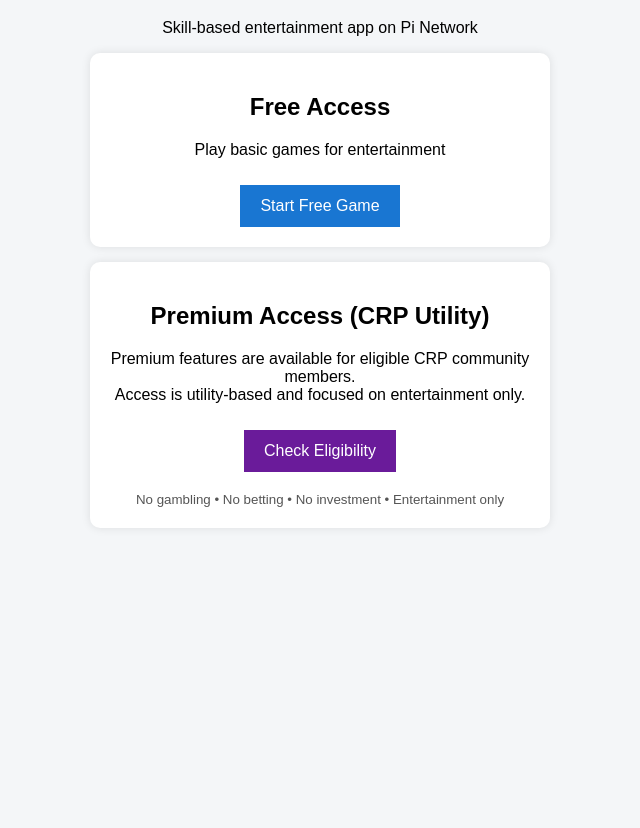
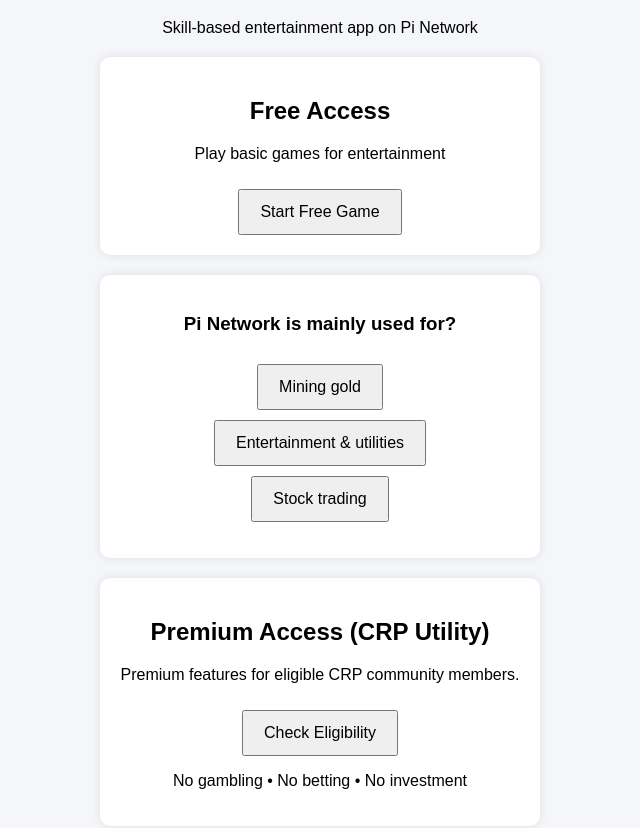
Before and after one commit to gauravkumarvrma-create/game-zone, a plain HTML site: page index.html in a window 1280 px wide. Both pictures are taken after a click on the button "Start Free Game". Shown: the part 90-918 px from the top of the page, without its empty margins (320-960 px from the left). Before the commit the page ends 800 px from the top, so only its background shows below. Drawn offline with Linux system fonts and the light colour scheme.

Commit message:
Refactor HTML structure and styling for game zone

```diff
--- a/index.html
+++ b/index.html
@@ -3,19 +3,19 @@
 <head>
   <title>GAME ZONE</title>
   <meta charset="UTF-8">
-  <meta name="viewport" content="width=device-width, initial-scale=1.0">
+  <meta name="viewport" content="width=device-width, initial-scale=1">
   <style>
     body {
       font-family: Arial, sans-serif;
+      background: #f5f6fa;
       text-align: center;
-      background: #f4f6f8;
       padding: 20px;
     }
-    .box {
-      background: #fff;
-      max-width: 420px;
-      margin: 15px auto;
+    .card {
+      background: #ffffff;
       padding: 20px;
+      margin: 20px auto;
+      max-width: 400px;
       border-radius: 10px;
       box-shadow: 0 0 10px rgba(0,0,0,0.1);
     }
@@ -25,18 +25,8 @@
       margin-top: 10px;
       cursor: pointer;
     }
-    .free {
-      background: #1976d2;
-      color: #fff;
-      border: none;
-    }
-    .premium {
-      background: #6a1b9a;
-      color: #fff;
-      border: none;
-    }
-    small {
-      color: #555;
+    .hidden {
+      display: none;
     }
   </style>
 </head>
@@ -47,33 +37,84 @@
 <p>Skill-based entertainment app on Pi Network</p>
 
 <!-- FREE ACCESS -->
-  <div class="box">
+<div class="card">
   <h2>Free Access</h2>
   <p>Play basic games for entertainment</p>
-    <button class="free" onclick="freeGame()">Start Free Game</button>
+  <button onclick="startGame()">Start Free Game</button>
 </div>
 
-  <!-- CRP UTILITY ACCESS -->
-  <div class="box">
+<!-- QUIZ GAME -->
+<div class="card hidden" id="gameBox">
+  <h3 id="question"></h3>
+  <div id="options"></div>
+  <p id="scoreBox"></p>
+</div>
+
+<!-- PREMIUM -->
+<div class="card">
   <h2>Premium Access (CRP Utility)</h2>
-    <p>
-      Premium features are available for eligible CRP community members.<br>
-      Access is utility-based and focused on entertainment only.
-    </p>
-    <button class="premium" onclick="checkEligibility()">Check Eligibility</button>
-    <br><br>
-    <small>
-      No gambling • No betting • No investment • Entertainment only
-    </small>
+  <p>Premium features for eligible CRP community members.</p>
+  <button onclick="alert('Eligibility check will be enabled later')">
+    Check Eligibility
+  </button>
+  <p>No gambling • No betting • No investment</p>
 </div>
 
 <script>
-    function freeGame() {
-      alert("Free game started!");
+  const quiz = [
+    {
+      q: "Pi Network is mainly used for?",
+      o: ["Mining gold", "Entertainment & utilities", "Stock trading"],
+      a: 1
+    },
+    {
+      q: "This GAME ZONE app is for?",
+      o: ["Betting", "Entertainment", "Investment"],
+      a: 1
+    },
+    {
+      q: "CRP utility means?",
+      o: ["Gambling", "Token-based access", "Loan system"],
+      a: 1
+    }
+  ];
+
+  let index = 0;
+  let score = 0;
+
+  function startGame() {
+    document.getElementById("gameBox").classList.remove("hidden");
+    loadQuestion();
   }
 
-    function checkEligibility() {
-      alert("Eligibility check (demo). Backend integration later.");
+  function loadQuestion() {
+    const q = quiz[index];
+    document.getElementById("question").innerText = q.q;
+    const optionsDiv = document.getElementById("options");
+    optionsDiv.innerHTML = "";
+
+    q.o.forEach((opt, i) => {
+      const btn = document.createElement("button");
+      btn.innerText = opt;
+      btn.onclick = () => checkAnswer(i);
+      optionsDiv.appendChild(btn);
+      optionsDiv.appendChild(document.createElement("br"));
+    });
+  }
+
+  function checkAnswer(selected) {
+    if (selected === quiz[index].a) {
+      score++;
+    }
+    index++;
+    if (index < quiz.length) {
+      loadQuestion();
+    } else {
+      document.getElementById("question").innerText = "Game Over 🎉";
+      document.getElementById("options").innerHTML = "";
+      document.getElementById("scoreBox").innerText =
+        "Your Score: " + score + " / " + quiz.length;
+    }
   }
 </script>
 
```
Lines whose indentation alone changed are shown as unchanged.
